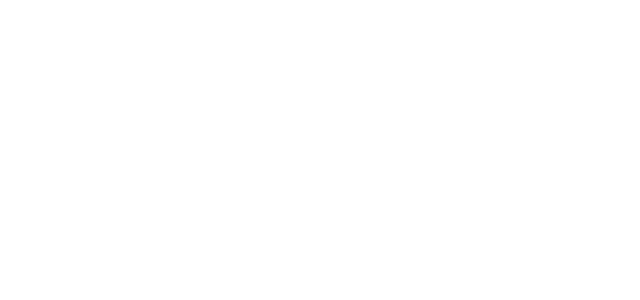
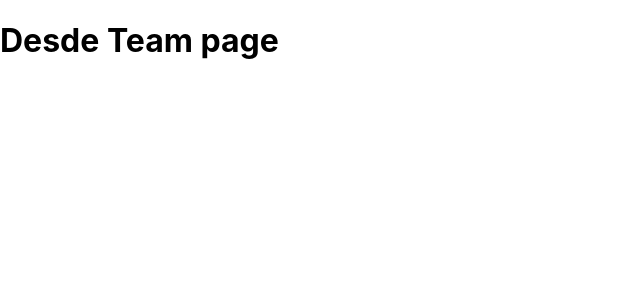
Before and after one commit to MarcosRissottoB/dog-team, a React (Create React App) app in the folder dog-team/: page /team in a window 1280 px wide. Shown: the top 300 px of the page, without its empty margins (0-640 px from the left). Built offline with nearby package versions, Linux system fonts and the light colour scheme.

Commit message:
Add team page

```diff
--- a/dog-team/public/index.html
+++ b/dog-team/public/index.html
@@ -25,6 +25,8 @@
       Learn how to configure a non-root public URL by running `npm run build`.
     -->
     <title>React App</title>
+    <link rel="preconnect" href="https://fonts.gstatic.com">
+    <link href="https://fonts.googleapis.com/css2?family=Roboto:wght@300;400;700&display=swap" rel="stylesheet">
   </head>
   <body>
     <noscript>You need to enable JavaScript to run this app.</noscript>
--- a/dog-team/src/App.js
+++ b/dog-team/src/App.js
@@ -7,6 +7,7 @@
 
 import Home from './pages/Home';
 import DogDetail from './pages/DogDetail';
+import Team from './pages/Team';
 
 function App() {
   return (
@@ -14,6 +15,7 @@
       <Switch>
         <Route exact path='/' component={Home} />
         <Route exact path='/dog/:id' component={DogDetail} />
+        <Route exact path='/team' component={Team} />
       </Switch>
     </Router>
   );
--- /dev/null
+++ b/dog-team/src/pages/Team.js
@@ -0,0 +1,11 @@
+import React from 'react'
+
+function Team() {
+  return (
+    <div>
+      <h1>Desde Team page</h1>
+    </div>
+  )
+}
+
+export default Team
```
Also changed, not shown: 1 other file (tests, documents, lock files or other folders).
